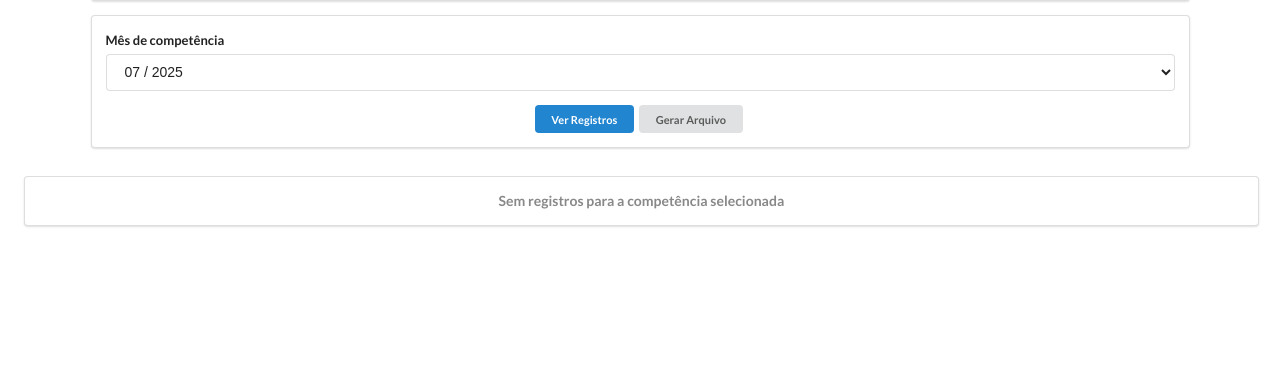
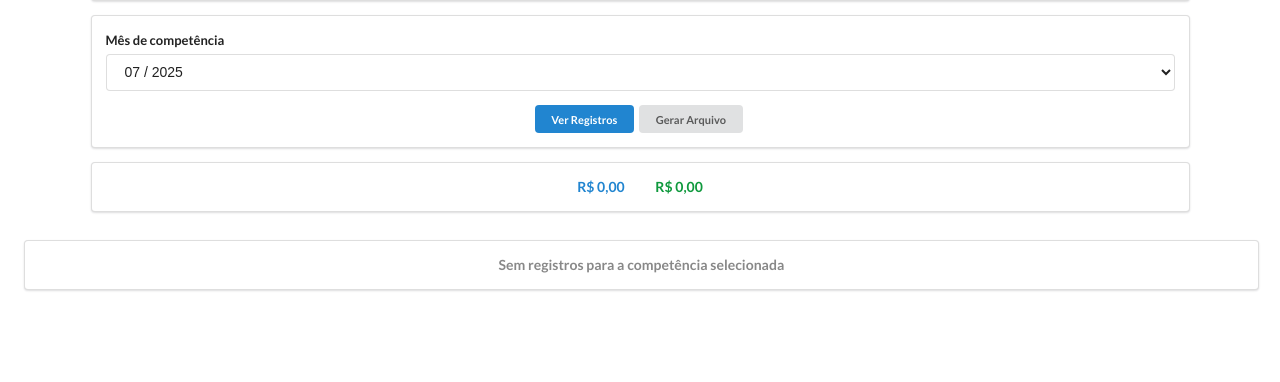
Before and after one commit to acftrein/apmontanari, a Flask app: page / in a window 1280 px wide. Shown: the part 418-800 px from the top of the page. Run offline with Flask 3, Linux system fonts and the light colour scheme; some libraries are stand-ins or nearby versions.

Commit message:
Atualizações recentes no layout e funcionalidade

```diff
--- a/app.py
+++ b/app.py
@@ -4,6 +4,7 @@ from extensions import db, mail
 from datetime import datetime
 import csv, io, os
 from emails import send_report
+from sqlalchemy import func
 
 recipients = os.getenv("REPORT_RECIPIENTS", "acftrein@gmail.com").split(",")
 
@@ -18,6 +19,7 @@ current_date = date.today().isoformat()
 @app.template_filter("format_currency")
 def format_currency_filter(value):
     return format_currency(value, "BRL", locale="pt_BR")
+
 
 # app.config['SECRET_KEY'] = os.getenv('SECRET_KEY', 'mudar_isso')
 # app.config['SECRET_KEY'] = os.getenv('SECRET_KEY')
@@ -35,6 +37,7 @@ app.config["MAIL_DEFAULT_SENDER"] = "acftrein@gmail.com"  # mesmo remetente
 
 db.init_app(app)
 mail.init_app(app)
+
 
 class Payment(db.Model):
     id = db.Column(db.Integer, primary_key=True)
@@ -65,18 +68,24 @@ def index():
 
     registros = Payment.query.filter(Payment.data >= inicio, Payment.data < fim).all()
 
+    total = sum(r.valor for r in registros)
+    total_marked = sum(r.valor for r in registros if r.considerar)
+
     return render_template(
         "index.html",
         registros=registros,
         current_date=date.today().isoformat(),
         competencia=competencia,
         nomes=nomes,
+        total=total,
+        total_marked=total_marked,
     )
 
 
 @app.route("/registrar", methods=["POST"])
 def registrar():
     nome = request.form["nome"]
+    nome = request.form["nome"].strip().upper()
     cpf = request.form["cpf"].strip()
     valor_str = (
         request.form["valor"]
--- a/templates/base.html
+++ b/templates/base.html
@@ -51,7 +51,7 @@
     <h2 class="ui center aligned header">Recebimentos</h2>
     {% with messages = get_flashed_messages() %}
     {% if messages %}
-    <div class="ui info message">
+    <div class="ui red message" id="flash-message">
       {% for msg in messages %}
       <p>{{ msg }}</p>
       {% endfor %}
@@ -61,8 +61,20 @@
     {% block fixed_content %}{% endblock %}
   </div>
 
+  <script>
+    document.addEventListener("DOMContentLoaded", function () {
+      const flash = document.getElementById("flash-message");
+      if (flash) {
+        setTimeout(() => {
+          flash.style.transition = "opacity 0.5s ease-out";
+          flash.style.opacity = 0;
+          setTimeout(() => flash.remove(), 500);  // remove do DOM após desaparecer
+        }, 3000);  // 3 segundos
+      }
+    });
+  </script>
 
-  <div style="flex: 1 1 auto; overflow-y: auto; padding-top: 0.0em; padding-left: 1.7em; padding-right: 1.5em;">
+  <div style="flex: 1 1 auto; padding-top: 0.0em; padding-left: 1.7em; padding-right: 1.5em;">
     {% block scrollable_content %}{% endblock %}
   </div>
 
--- a/templates/index.html
+++ b/templates/index.html
@@ -69,7 +69,17 @@
     <button type="button" id="open-records" class="ui blue mini button">Ver Registros</button>
     <a href="{{ url_for('report') }}" class="ui gray mini button">Gerar Arquivo</a>
   </div>
+</form>
 
+<form class="ui form segment">
+  <div style="text-align: center;">
+    <span style="color: #2185d0; font-weight: bold; margin-right: 2em;">
+      {{ total | format_currency }}
+    </span>
+    <span style="color: #0f993d; font-weight: bold;">
+      {{ total_marked | format_currency }}
+    </span>
+  </div>
 </form>
 
 <!-- MODAL -->
@@ -83,7 +93,7 @@
     <form method="post" action="/atualizar">
       {% if registros %}
       <div class="ui divided items">
-        {% for r in registros %}
+        {% for r in registros|reverse %}
         <div class="item" style="padding: 0.7em 0;">
           <div class="content" style="font-size: 0.85em;">
             <!-- Linha 1 -->
@@ -136,9 +146,10 @@
 {% endblock %}
 
 {% block scrollable_content %}
-<form method="post" action="/atualizar" class="ui form segment">
+<div class="ui form segment" style="margin-top: 0;">
+  <form method="post" action="/atualizar">
     {% if registros %}
-  {% for r in registros %}
+    {% for r in registros|reverse %}
     <div style="border-bottom: 1px solid #ddd; padding: 0.7em 0; font-size: 0.85em;">
       <div style="display: flex; align-items: center; gap: 1em; font-family: monospace;">
         <!-- Nome -->
@@ -155,7 +166,7 @@
         </div>
 
         <!-- Data -->
-      <div style="width: 12ch; text-align: right; flex-shrink: 0;">
+        <div style="width: 11ch; text-align: right; flex-shrink: 0;">
           {{ r.data.strftime('%d/%m/%Y') }}
         </div>
       </div>
@@ -167,4 +178,5 @@
     </div>
     {% endif %}
   </form>
+</div>
 {% endblock %}
```
Lines whose indentation alone changed are shown as unchanged.
